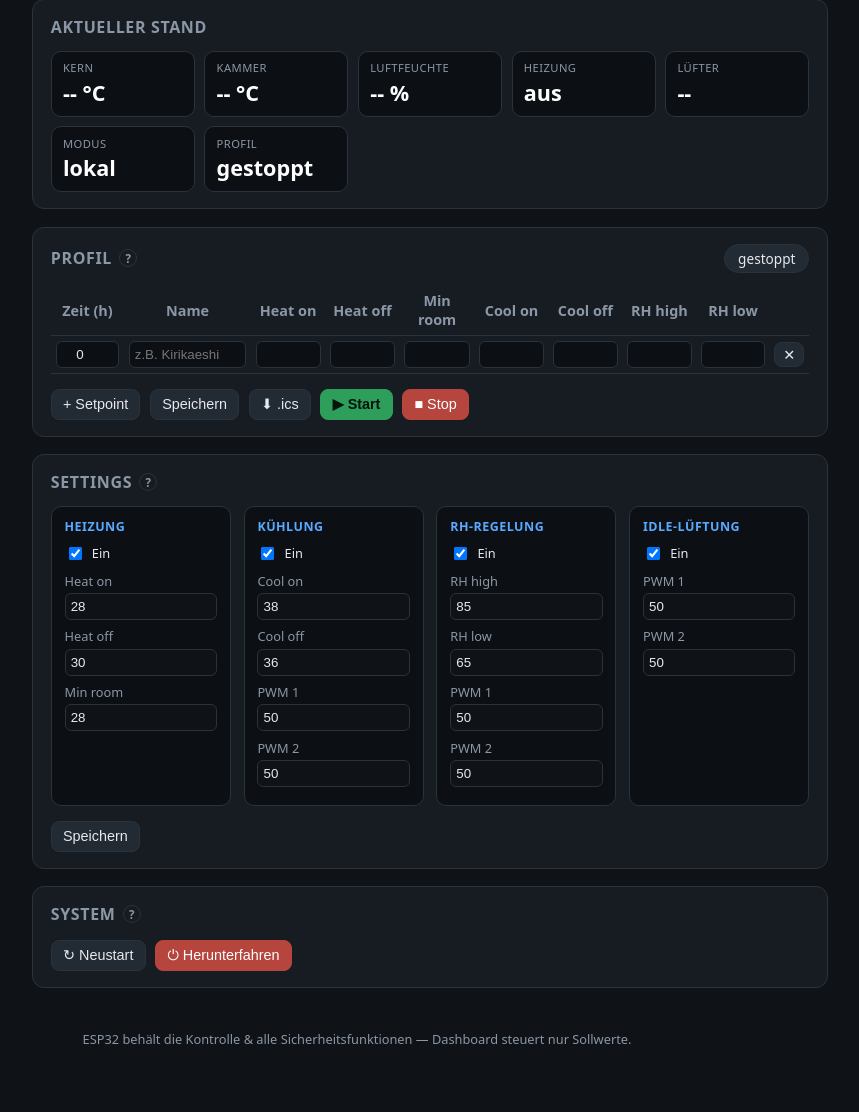
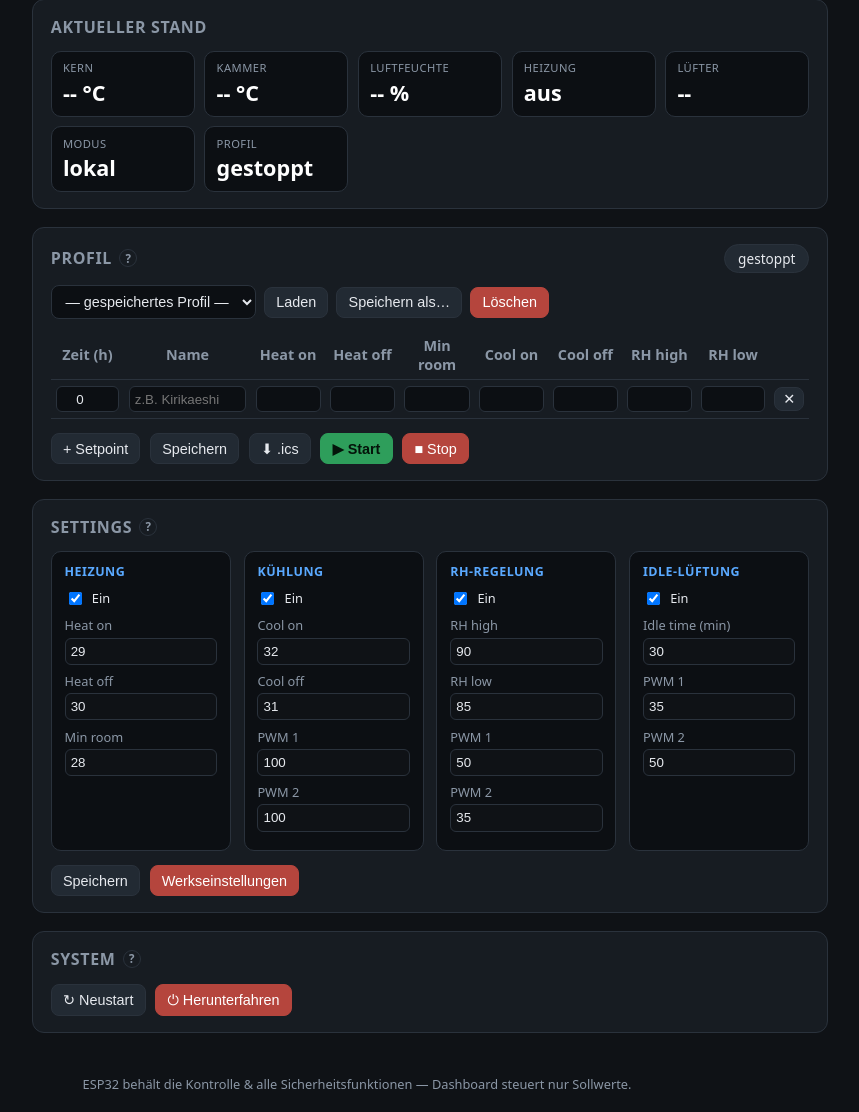
Before and after one commit to hobblefuzz/FermentiMcFermentiFace, a Flask app: page / in a window 1280 px wide. Shown: the part 611-1723 px from the top of the page, without its empty margins (283-1142 px from the left). Before the commit the page ends 1655 px from the top, so only its background shows below. Run offline with Flask 3, Linux system fonts and the light colour scheme; data that the repository does not hold is empty.

Commit message:
Harmonised factory defaults, drop min_room constraint, idle-time + reset + profile library
- remove the min_room >= heat_lower editor constraint (redundant; the runtime
  'no heating once core >= heat_upper' gate is the real protection)
- harmonise factory defaults across ESP32 (config.py) and Pi (server FACTORY):
  heat 29/30, min_room 28, cool 31/32 @100%, RH 85/90 @50/35, idle 30min @35/50
- dashboard Settings: add 'Idle time' (idle_max_idle, now Pi-controllable) and a
  'Werkseinstellungen' reset button (/api/manual/reset)
- named profile library: save/load/delete (/api/profiles), dropdown in the editor

Verified in-process: defaults, constraint chain, reset, profiles, page.

Co-Authored-By: Claude Opus 4.8 <noreply@anthropic.com>

```diff
--- a/netclient.py
+++ b/netclient.py
@@ -31,6 +31,7 @@ _REMOTE_FIELDS = {
     "temp_pwm_f2":  ("temp_pwm_f2",    False),
     "rh_pwm_f1":    ("rh_pwm_f1",      False),
     "rh_pwm_f2":    ("rh_pwm_f2",      False),
+    "idle_max_idle":("idle_max_idle",  False),
     "idle_pwm_f1":  ("idle_pwm_f1",    False),
     "idle_pwm_f2":  ("idle_pwm_f2",    False),
 }
--- a/pi/server.py
+++ b/pi/server.py
@@ -31,30 +31,42 @@ from curve import Profile
 HERE = os.path.dirname(os.path.abspath(__file__))
 DATA = os.path.join(HERE, "data")
 os.makedirs(DATA, exist_ok=True)
-DB           = os.path.join(DATA, "telemetry.db")
-PROFILE_FILE = os.path.join(DATA, "profile.json")
-MANUAL_FILE  = os.path.join(DATA, "manual.json")
+DB            = os.path.join(DATA, "telemetry.db")
+PROFILE_FILE  = os.path.join(DATA, "profile.json")
+MANUAL_FILE   = os.path.join(DATA, "manual.json")
+PROFILES_FILE = os.path.join(DATA, "profiles.json")   # named profile library
 
 app = Flask(__name__)
 
 profile = Profile()
 profile.load(PROFILE_FILE)
 
+# Factory defaults — kept in sync with the ESP32's config.py.
+FACTORY = {
+    "heat_enabled": 1, "temp_enabled": 1, "rh_enabled": 1, "idle_enabled": 1,
+    "heat_lower": 29.0, "heat_upper": 30.0, "min_room": 28.0,
+    "temp_lower": 31.0, "temp_upper": 32.0,
+    "temp_pwm_f1": 100, "temp_pwm_f2": 100,
+    "rh_lower": 85, "rh_upper": 90,
+    "rh_pwm_f1": 50, "rh_pwm_f2": 35,
+    "idle_max_idle": 30,
+    "idle_pwm_f1": 35, "idle_pwm_f2": 50,
+}
 # Setpoints used when no profile is running (also the base a profile builds on).
-manual = {
-    "heat_enabled": 1, "temp_enabled": 1, "rh_enabled": 1, "idle_enabled": 1,
-    "heat_lower": 28.0, "heat_upper": 30.0, "min_room": 28.0,
-    "temp_lower": 36.0, "temp_upper": 38.0,
-    "rh_lower": 65, "rh_upper": 85,
-    "temp_pwm_f1": 50, "temp_pwm_f2": 50,
-    "rh_pwm_f1": 50, "rh_pwm_f2": 50,
-    "idle_pwm_f1": 50, "idle_pwm_f2": 50,
-}
+manual = dict(FACTORY)
 try:
     with open(MANUAL_FILE) as f:
         manual.update(json.load(f))
 except Exception:
     pass
+
+# Named profile library: {name: [points]}
+profiles = {}
+try:
+    with open(PROFILES_FILE) as f:
+        profiles = json.load(f)
+except Exception:
+    profiles = {}
 
 last_telemetry = {}
 last_tracker = {}   # device_id -> {"ts", "temp", "batt"}
@@ -63,6 +75,11 @@ last_tracker = {}   # device_id -> {"ts", "temp", "batt"}
 def _save_manual():
     with open(MANUAL_FILE, "w") as f:
         json.dump(manual, f, indent=2)
+
+
+def _save_profiles():
+    with open(PROFILES_FILE, "w") as f:
+        json.dump(profiles, f, indent=2)
 
 
 def _db():
@@ -163,6 +180,33 @@ def api_manual():
         manual.update(request.get_json(force=True) or {})
         _save_manual()
     return jsonify(manual)
+
+
+@app.route("/api/manual/reset", methods=["POST"])
+def api_manual_reset():
+    manual.clear()
+    manual.update(FACTORY)
+    _save_manual()
+    return jsonify(manual)
+
+
+# ------------------------------------------------------ named profile library
+@app.route("/api/profiles")
+def profiles_list():
+    return jsonify(sorted(profiles.keys()))
+
+
+@app.route("/api/profiles/<name>", methods=["GET", "POST", "DELETE"])
+def profiles_item(name):
+    if request.method == "POST":
+        profiles[name] = request.get_json(force=True).get("points", [])
+        _save_profiles()
+        return jsonify({"ok": True})
+    if request.method == "DELETE":
+        profiles.pop(name, None)
+        _save_profiles()
+        return jsonify({"ok": True})
+    return jsonify({"points": profiles.get(name, [])})
 
 
 @app.route("/api/profile", methods=["GET", "POST"])
--- a/pi/static/app.js
+++ b/pi/static/app.js
@@ -15,8 +15,8 @@ const MANUAL_GROUPS = [
     ["temp_lower", "Cool off"], ["temp_pwm_f1", "PWM 1"], ["temp_pwm_f2", "PWM 2"]]],
   ["RH-Regelung", [["rh_enabled", "Ein", true], ["rh_upper", "RH high"],
     ["rh_lower", "RH low"], ["rh_pwm_f1", "PWM 1"], ["rh_pwm_f2", "PWM 2"]]],
-  ["Idle-Lüftung", [["idle_enabled", "Ein", true], ["idle_pwm_f1", "PWM 1"],
-    ["idle_pwm_f2", "PWM 2"]]],
+  ["Idle-Lüftung", [["idle_enabled", "Ein", true], ["idle_max_idle", "Idle time (min)"],
+    ["idle_pwm_f1", "PWM 1"], ["idle_pwm_f2", "PWM 2"]]],
 ];
 
 const $ = id => document.getElementById(id);
@@ -513,6 +513,42 @@ $("dlIcs").onclick = async () => {
   else alert("Keine Setpoints vorhanden.");
 };
 $("saveManual").onclick = saveManual;
+$("resetManual").onclick = async () => {
+  if (!confirm("Settings auf Werkseinstellungen zurücksetzen?")) return;
+  manualForm(await (await fetch("/api/manual/reset", { method: "POST" })).json());
+  flash($("resetManual"));
+};
+
+// profile library (save/load/delete named profiles)
+async function loadProfiles() {
+  const names = await (await fetch("/api/profiles")).json();
+  const sel = $("profSelect"), cur = sel.value;
+  sel.innerHTML = '<option value="">— gespeichertes Profil —</option>' +
+    names.map(n => `<option>${n}</option>`).join("");
+  if (names.includes(cur)) sel.value = cur;
+}
+$("loadProf").onclick = async () => {
+  const name = $("profSelect").value; if (!name) return;
+  const d = await (await fetch("/api/profiles/" + encodeURIComponent(name))).json();
+  profBody.innerHTML = "";
+  (d.points || []).forEach(p => profBody.appendChild(pointRow(p)));
+  if (!profBody.children.length) profBody.appendChild(pointRow());
+};
+$("saveAsProf").onclick = async () => {
+  const name = (prompt("Profil speichern als:") || "").trim(); if (!name) return;
+  await fetch("/api/profiles/" + encodeURIComponent(name), {
+    method: "POST", headers: { "Content-Type": "application/json" },
+    body: JSON.stringify({ points: collectProfile() }),
+  });
+  await loadProfiles(); $("profSelect").value = name;
+};
+$("delProf").onclick = async () => {
+  const name = $("profSelect").value;
+  if (!name || !confirm("Profil löschen: " + name + " ?")) return;
+  await fetch("/api/profiles/" + encodeURIComponent(name), { method: "DELETE" });
+  await loadProfiles();
+};
+
 $("logToggle").onclick = async () => { await fetch("/api/logging/toggle", { method: "POST" }); pollStatus(); };
 $("csvExport").onclick = () => { location.href = "/api/export.csv"; };
 $("plotReset").onclick = async () => {
@@ -555,7 +591,7 @@ window.addEventListener("resize", () => {
 });
 
 fitCanvas();
-loadProfile(); loadManual();
+loadProfile(); loadManual(); loadProfiles();
 pollStatus(); pollLog();
 setInterval(pollStatus, 2000);
 setInterval(pollLog, 8000);
--- a/pi/static/style.css
+++ b/pi/static/style.css
@@ -43,10 +43,14 @@ h2 { font-size:1rem; margin:0; font-weight:600; color:var(--dim); text-transform
 .card { background:var(--card); border:1px solid var(--line); border-radius:12px; padding:1rem 1.1rem; margin-bottom:1.1rem; }
 .card-head { display:flex; align-items:center; justify-content:space-between; gap:1rem; margin-bottom:.8rem; flex-wrap:wrap; }
 
-.ranges button, .btns button, #profBody button {
+.ranges button, .btns button, #profBody button, .proflib button {
   background:#222a33; color:var(--fg); border:1px solid var(--line);
   border-radius:8px; padding:.4rem .7rem; cursor:pointer; font-size:.9rem;
 }
+.proflib { display:flex; gap:.5rem; margin-bottom:.7rem; flex-wrap:wrap; align-items:center; }
+.proflib select { background:#0c0f13; color:var(--fg); border:1px solid var(--line);
+  border-radius:8px; padding:.42rem .6rem; min-width:190px; font-size:.9rem; }
+.proflib button.stop { background:var(--stop); border-color:var(--stop); color:#fff; }
 .ranges button.active { background:var(--accent); color:#04121f; border-color:var(--accent); font-weight:600; }
 .btns { display:flex; gap:.6rem; margin-top:.9rem; flex-wrap:wrap; }
 .btns button.go   { background:var(--go);   border-color:var(--go);   color:#04140a; font-weight:600; }
--- a/pi/templates/index.html
+++ b/pi/templates/index.html
@@ -65,6 +65,12 @@
           </div>
           <div id="profState" class="pill">–</div>
         </div>
+        <div class="proflib">
+          <select id="profSelect"><option value="">— gespeichertes Profil —</option></select>
+          <button id="loadProf">Laden</button>
+          <button id="saveAsProf">Speichern als…</button>
+          <button id="delProf" class="stop">Löschen</button>
+        </div>
         <table id="profTable">
           <thead>
             <tr>
@@ -95,6 +101,7 @@
         <div id="manualForm" class="mgroups"></div>
         <div class="btns">
           <button id="saveManual">Speichern</button>
+          <button id="resetManual" class="stop">Werkseinstellungen</button>
         </div>
       </section>
 
```
Also changed, not shown: config.py (+13 -12 lines), gui.py (+3 -6 lines).
